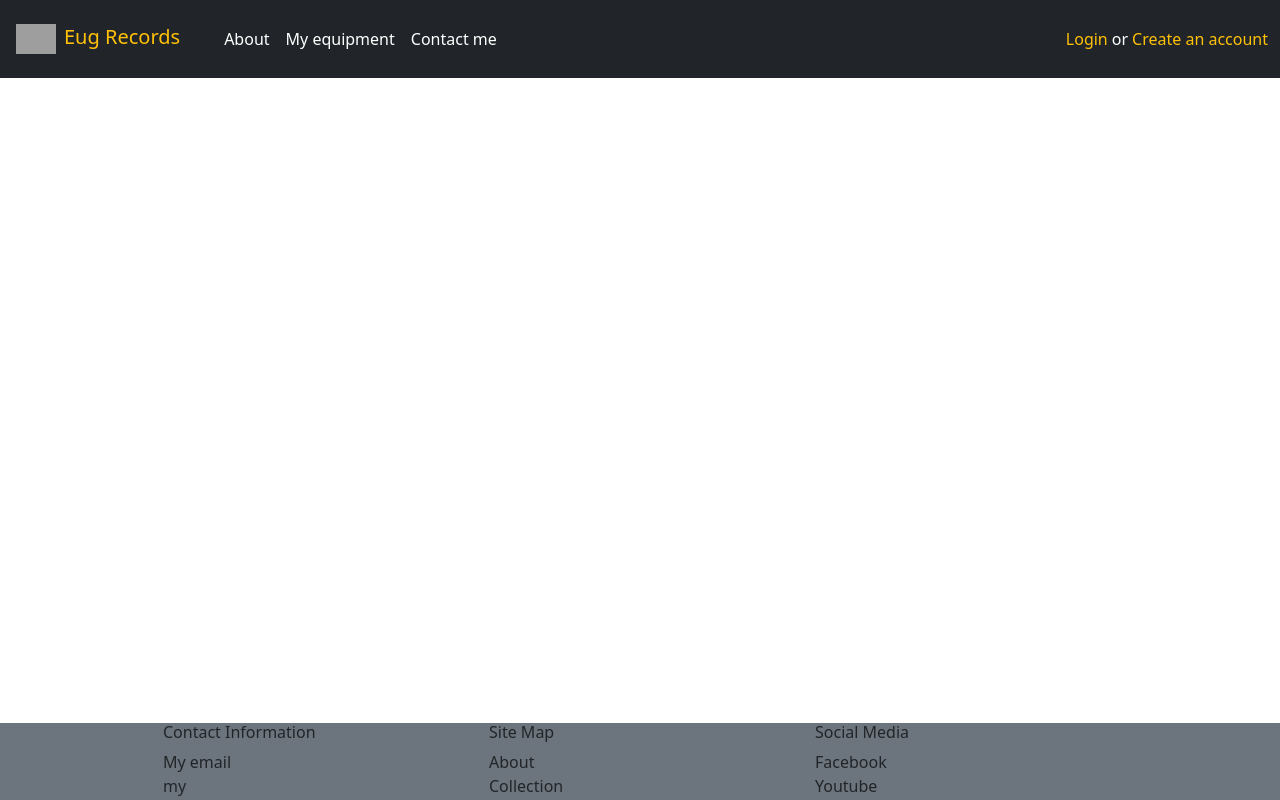
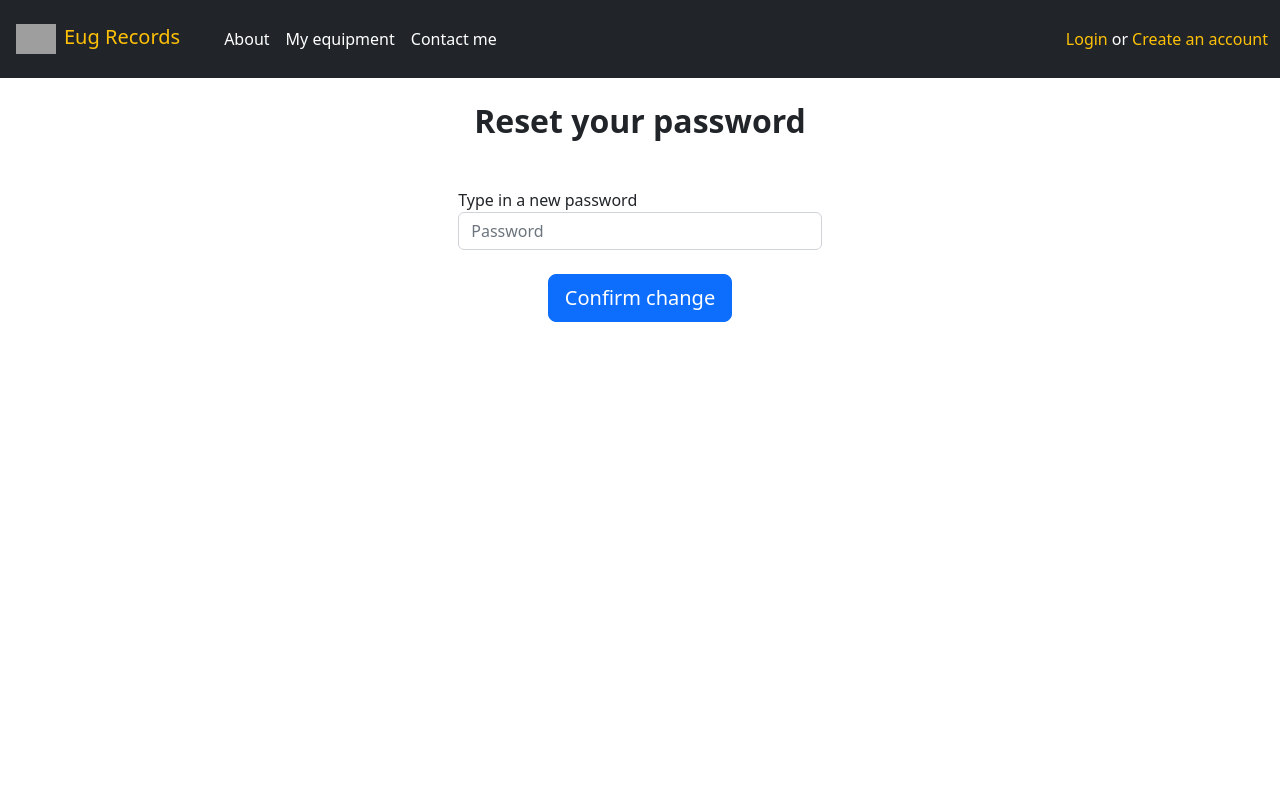
Before and after one commit to 18Kompot/Eug-Records, a React (Create React App) app in the folder client/: page /newpassword/1/1 in a window 1280 px wide. Shown: the top 800 px of the page. Built offline with nearby package versions, Linux system fonts and the light colour scheme; grey boxes are pictures that could not be loaded.

Commit message:
password reset

```diff
--- a/client/src/App.tsx
+++ b/client/src/App.tsx
@@ -63,7 +63,7 @@ function App() {
           <Route path="/about" element={<About />} />
           <Route path="/collection" element={<Collection />} />
           <Route path="/password-reset" element={<Resetpass />} />
-          <Route path="/newpassword" element={<Newpass />} />
+          <Route path="/newpassword/:id/:token" element={<Newpass />} />
         </Routes>
         <div className="d-flex flex-column min-vh-100">
           <Footer />
--- a/client/src/auth/Newpass.tsx
+++ b/client/src/auth/Newpass.tsx
@@ -1,4 +1,66 @@
+import { useEffect, useState } from "react";
+import { getRequest, patchRequest } from "../services/api";
+import { useNavigate, useParams } from "react-router-dom";
+import Joi from "joi";
+import { ISignupData } from "../pages/types";
+
 function Newpass() {
+  const navigate = useNavigate();
+  const { id } = useParams();
+  const { token } = useParams();
+  const [password, setPassword] = useState<string>("");
+  const [error, setError] = useState<string>("");
+
+  useEffect(() => {
+    const res = getRequest(`newpassword/${id}/${token}`);
+    if (!res) return;
+
+    res
+      .then((res) => res.json())
+      .then((json) => {
+        if (json.ok === false) {
+          setError("error get the data");
+          return;
+        }
+
+        setPassword(json.password);
+      });
+  }, [id, token]);
+
+  function handleClick() {
+    const schema = Joi.object().keys({
+      password: Joi.string().required(),
+    });
+
+    const { error, value } = schema.validate({
+      password,
+    });
+
+    if (error) {
+      setError(error.message);
+      return;
+    }
+
+    setError("");
+    editPass(value);
+  }
+
+  function editPass(user: ISignupData) {
+    const res = patchRequest(`users/${id}`, user);
+    if (!res) return;
+
+    res
+      .then((res) => res.json())
+      .then((json) => {
+        if (json.error) {
+          setError(json.error);
+          return;
+        }
+
+        navigate("/login");
+      });
+  }
+
   return (
     <div className="container">
       <div className="row d-flex justify-content-center align-items-center h-100">
@@ -18,11 +80,17 @@ function Newpass() {
                           type="password"
                           className="form-control"
                           placeholder="Password"
+                          value={password}
+                          onChange={(e) => setPassword(e.target.value)}
                         />
                       </div>
                     </div>
                     <div className="d-flex justify-content-center mx-4 mb-3 mb-lg-4">
-                      <button type="button" className="btn btn-primary btn-lg">
+                      <button
+                        onClick={handleClick}
+                        type="button"
+                        className="btn btn-primary btn-lg"
+                      >
                         Confirm change
                       </button>
                     </div>
@@ -33,6 +101,7 @@ function Newpass() {
           </div>
         </div>
       </div>
+      {error && <div className="text-danger">{error}</div>}
     </div>
   );
 }
--- a/client/src/pages/types.ts
+++ b/client/src/pages/types.ts
@@ -52,3 +52,9 @@ export type TCollection = {
   };
   releases: TRecord[];
 };
+
+export interface ISignupData {
+  name: string;
+  email: string;
+  password: string;
+}
```
Also changed, not shown: client/src/auth/Signup.tsx (+1 -6 lines), 2 other files (tests, documents, lock files or other folders).
